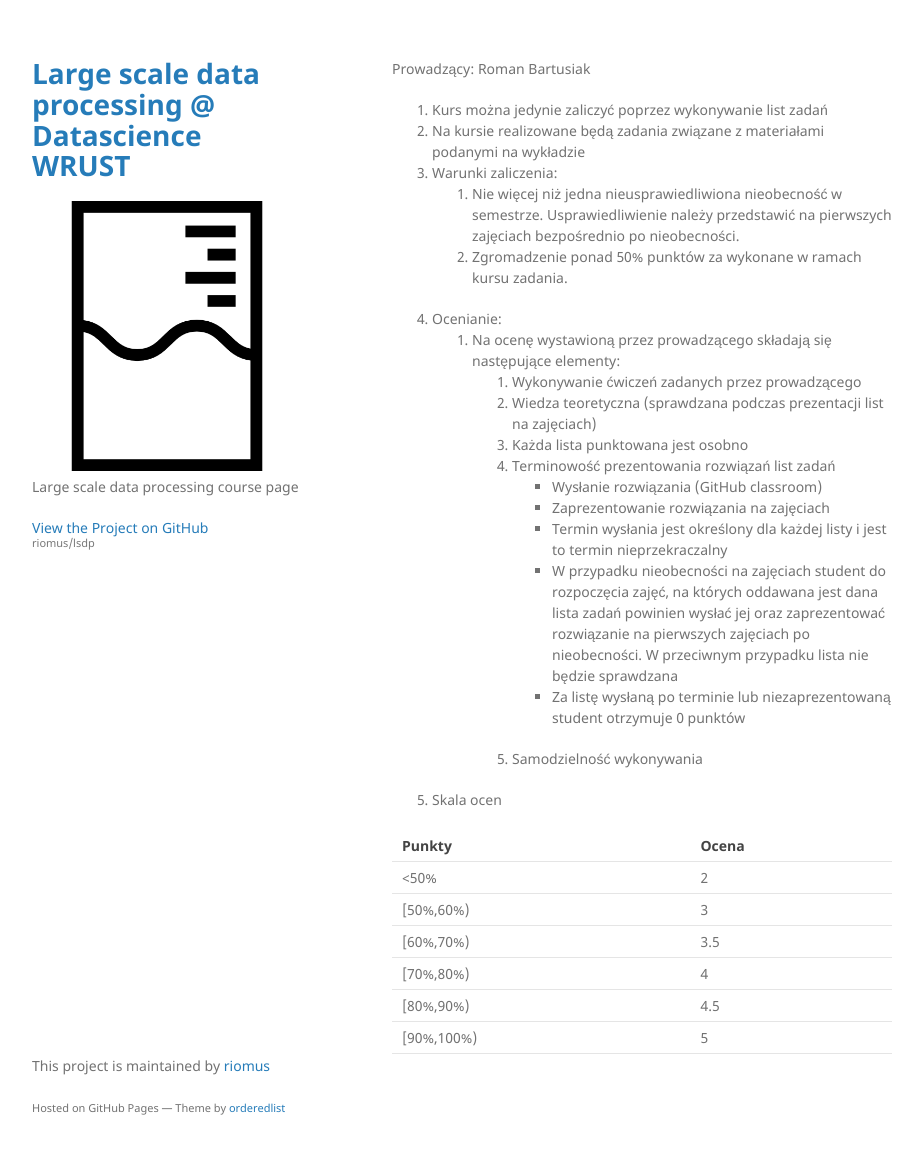
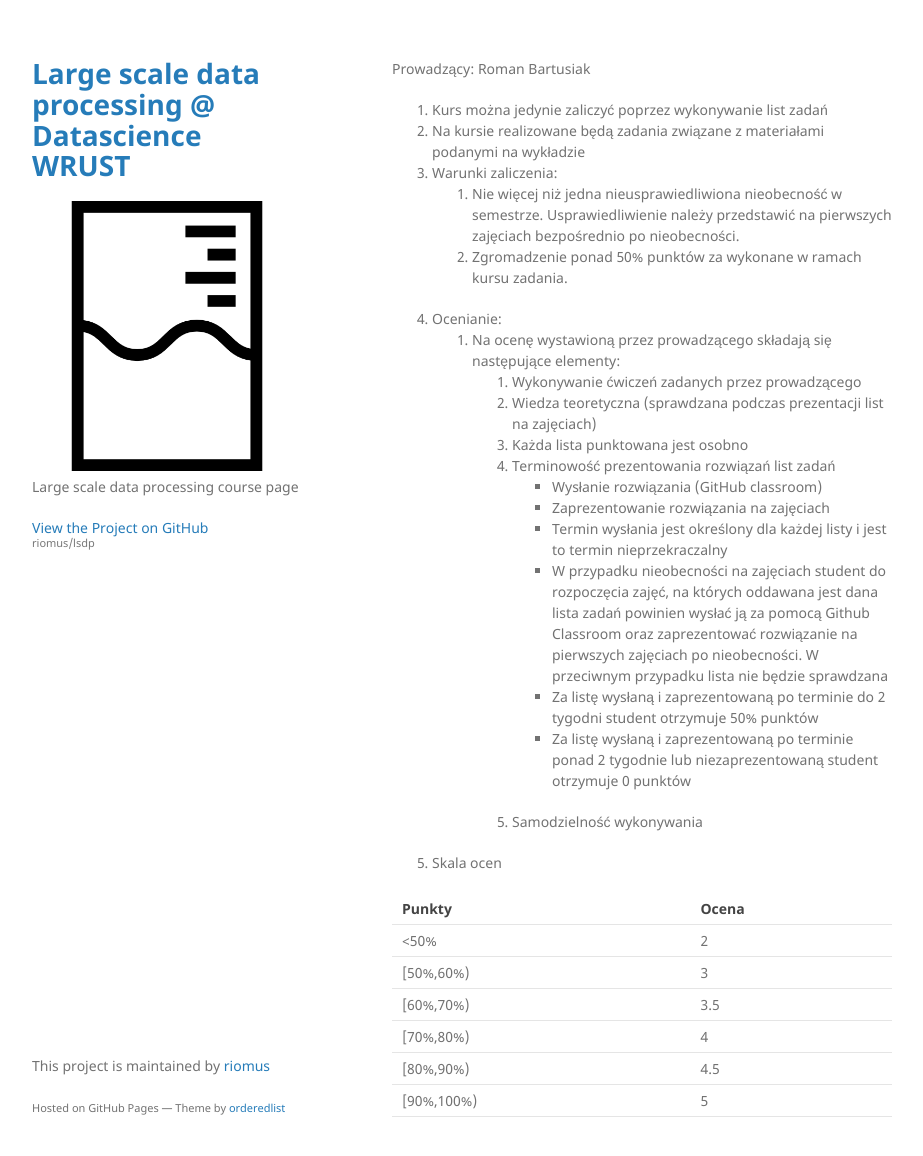
Before and after one commit to riomus/lsdp, a Jekyll site: the page built from warunki.md, in a window 1280 px wide and 1187 px high. Shown: the top 1156 px of the window, without its empty margins (178-1101 px from the left). Built offline with Jekyll 4.4.1, drawn with Linux system fonts in a browser that asks for light colours.

Commit message:
Update warunki.md

```diff
--- a/warunki.md
+++ b/warunki.md
@@ -18,8 +18,9 @@ Prowadzący: Roman Bartusiak
             -  Wysłanie rozwiązania (GitHub classroom)
             -  Zaprezentowanie rozwiązania na zajęciach
             -  Termin wysłania jest określony dla każdej listy i jest to termin nieprzekraczalny
-            -  W przypadku  nieobecności  na  zajęciach  student  do  rozpoczęcia  zajęć,  na  których  oddawana  jest  dana lista zadań powinien wysłać jej oraz zaprezentować rozwiązanie na pierwszych zajęciach po nieobecności. W przeciwnym przypadku lista nie będzie sprawdzana
-            -  Za listę wysłaną po terminie lub niezaprezentowaną student otrzymuje 0 punktów
+            -  W przypadku  nieobecności  na  zajęciach  student  do  rozpoczęcia  zajęć,  na  których  oddawana  jest  dana lista zadań powinien wysłać ją za pomocą Github Classroom oraz zaprezentować rozwiązanie na pierwszych zajęciach po nieobecności. W przeciwnym przypadku lista nie będzie sprawdzana
+            -  Za listę wysłaną i zaprezentowaną po terminie do 2 tygodni student otrzymuje 50% punktów
+            -  Za listę wysłaną i zaprezentowaną po terminie ponad 2 tygodnie lub niezaprezentowaną student otrzymuje 0 punktów
         5.  Samodzielność wykonywania
 5.  Skala ocen
 
```
